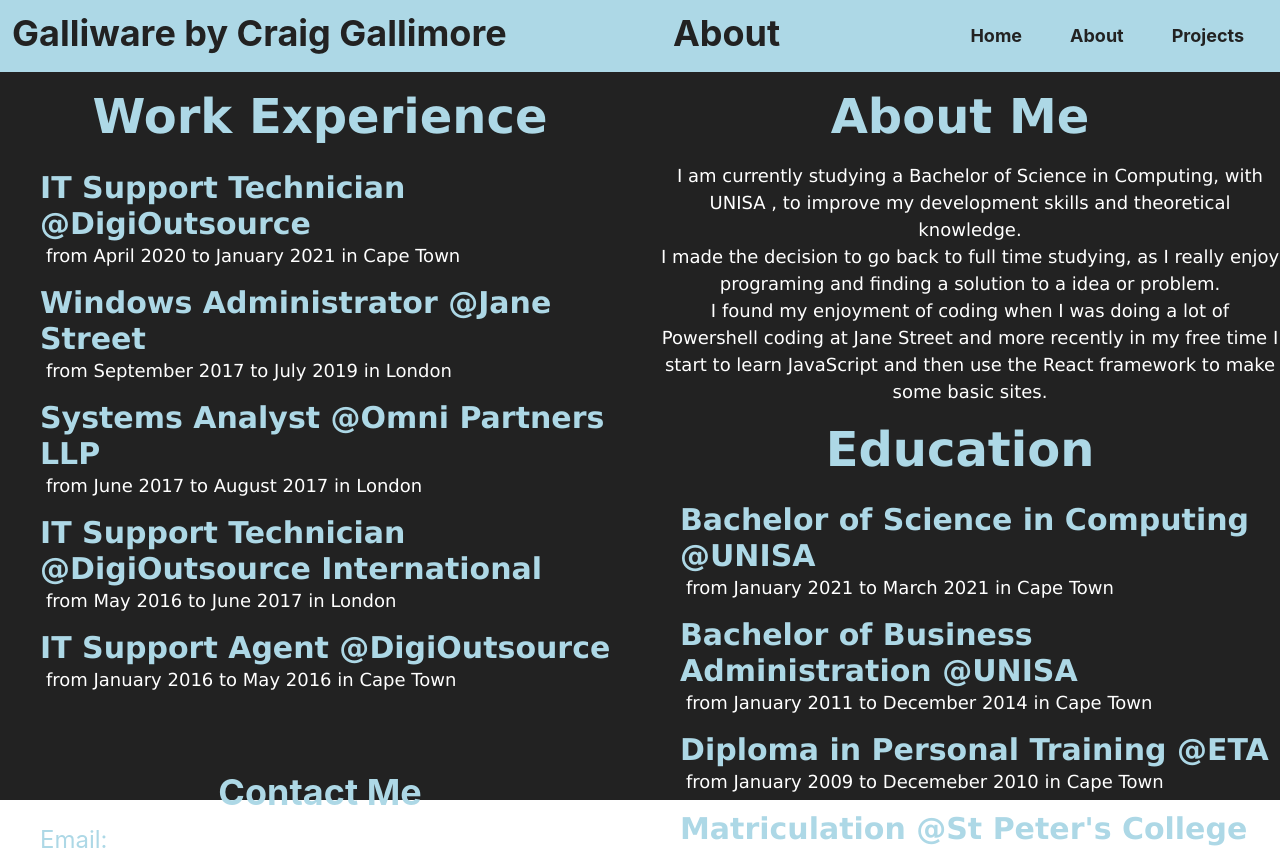
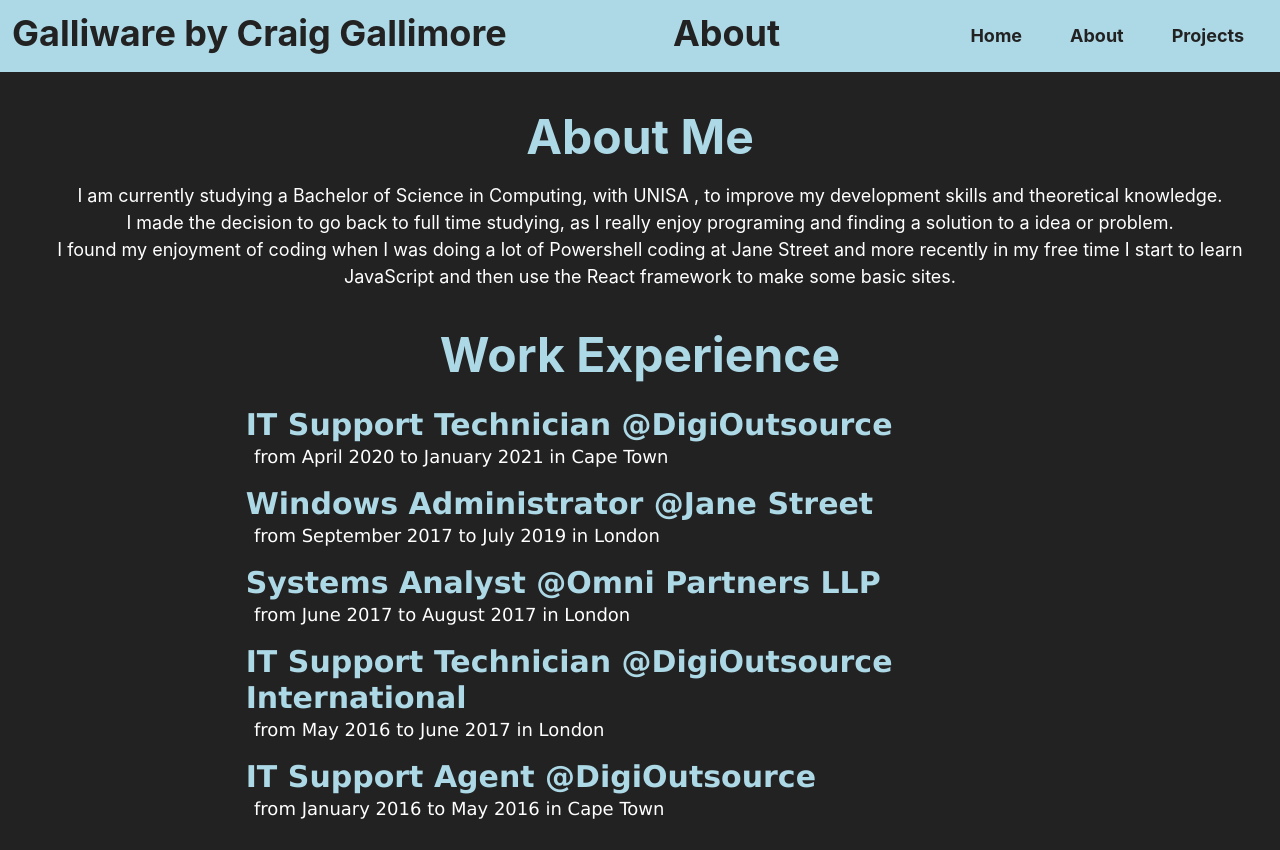
Before and after one commit to GalliWare/react-profile-website, a Next.js app: page /about in a window 1280 px wide. Shown: the top 850 px of the page. Before the commit the page ends 800 px from the top, so only its background shows below. Built offline with nearby package versions, Linux system fonts and the light colour scheme.

Commit message:
Spelling corrections, page restructure to make all content vertical, should be easier for the user to read.

```diff
--- a/src/pages/about.js
+++ b/src/pages/about.js
@@ -10,7 +10,7 @@
       case 0:
         return "January"
       case 1:
-        return "Febuary"
+        return "February"
       case 2:
         return "March"
       case 3:
@@ -28,9 +28,9 @@
       case 9:
         return "October"
       case 10:
-        return "Novemeber"
+        return "November"
       case 11:
-        return "Decemeber"
+        return "December"
       default:
         break;
     }
@@ -38,22 +38,61 @@
   const currentDate = month() + " " + new Date().getFullYear()
 
   return (
-    <ChakraProvider>
-      <Box
+    <ChakraProvider >
+      <Header title="About" />
+      <Flex
+        direction="column"
+        align="center"
+        color="lightblue"
         backgroundColor="#222222"
-        color="lightblue"
+        height="100%"
         width="100%"
-        position="fixed"
-        height="100%"
-        alignContent="center"
+        css={{
+          '&::-webkit-scrollbar': {
+            display: "none",
+          },
+        }}
       >
-        <Header title="About" />
-        <Flex direction="row">
-          <Flex width="50%" direction="column">
-            <Box>
+        <Box marginTop="5">
           <Heading
             padding="4"
-                fontFamily="verdana"
+            fontSize={["3xl", "5xl"]}
+            align="center"
+          > About Me
+          </Heading>
+          <Text
+            marginLeft="5"
+            color="white"
+            fontSize={["m", "lg"]}
+            align="center"
+          >
+            I am currently studying a Bachelor of Science in Computing,
+            with <Link href="https://www.unisa.ac.za/" isExternal>UNISA </Link>,
+            to improve my development skills and theoretical knowledge.
+          </Text>
+          <Text
+            marginLeft="5"
+            color="white"
+            fontSize={["m", "lg"]}
+            align="center"
+          >
+            I made the decision to go back to full time studying, as I really enjoy programing and
+            finding a solution to a idea or problem.
+          </Text>
+          <Text
+            marginLeft="5"
+            color="white"
+            fontSize={["m", "lg"]}
+            align="center"
+          >
+            I found my enjoyment of coding when I was doing a lot of Powershell coding at Jane Street
+            and more recently in my free time I start to learn JavaScript and then use the React framework
+            to make some basic sites.
+          </Text>
+        </Box>
+        <Box marginTop="5">
+          <Heading
+            padding="4"
             fontSize={"5xl"}
             align="center"
           > Work Experience
@@ -94,8 +133,7 @@
             location="Cape Town"
           />
         </Box>
-            <Spacer />
-            <Box>
+        <Box marginTop="5">
           <Heading align="center">Contact Me</Heading>
           <ContactCard
             method="Email"
@@ -106,51 +144,7 @@
             info="https://github.com/GalliWare"
           />
         </Box>
-          </Flex>
-          <Flex width="50%" direction="column">
-            <Box>
-              <Heading
-                padding="4"
-                fontFamily="verdana"
-                fontSize={["3xl", "5xl"]}
-                align="center"
-              > About Me
-              </Heading>
-              <Text
-                marginLeft="5"
-                color="white"
-                fontSize={["m", "lg"]}
-                align="center"
-                fontFamily="verdana"
-              >
-                I am currently studying a Bachelor of Science in Computing,
-                with <Link href="https://www.unisa.ac.za/" isExternal>UNISA </Link>,
-                to improve my development skills and theoretical knowledge.
-              </Text>
-              <Text
-                marginLeft="5"
-                color="white"
-                fontSize={["m", "lg"]}
-                align="center"
-                fontFamily="verdana"
-              >
-                I made the decision to go back to full time studying, as I really enjoy programing and
-                finding a solution to a idea or problem.
-              </Text>
-              <Text
-                marginLeft="5"
-                color="white"
-                fontSize={["m", "lg"]}
-                align="center"
-                fontFamily="verdana"
-              >
-                I found my enjoyment of coding when I was doing a lot of Powershell coding at Jane Street
-                and more recently in my free time I start to learn JavaScript and then use the React framework
-                to make some basic sites.
-              </Text>
-            </Box>
-            <Spacer />
-            <Box>
+        <Box marginTop="5">
           <Heading
             padding="4"
             fontFamily="verdana"
@@ -188,8 +182,6 @@
           />
         </Box>
       </Flex>
-        </Flex>
-      </Box>
     </ChakraProvider>
   )
 }
```
Lines whose indentation alone changed are shown as unchanged.
